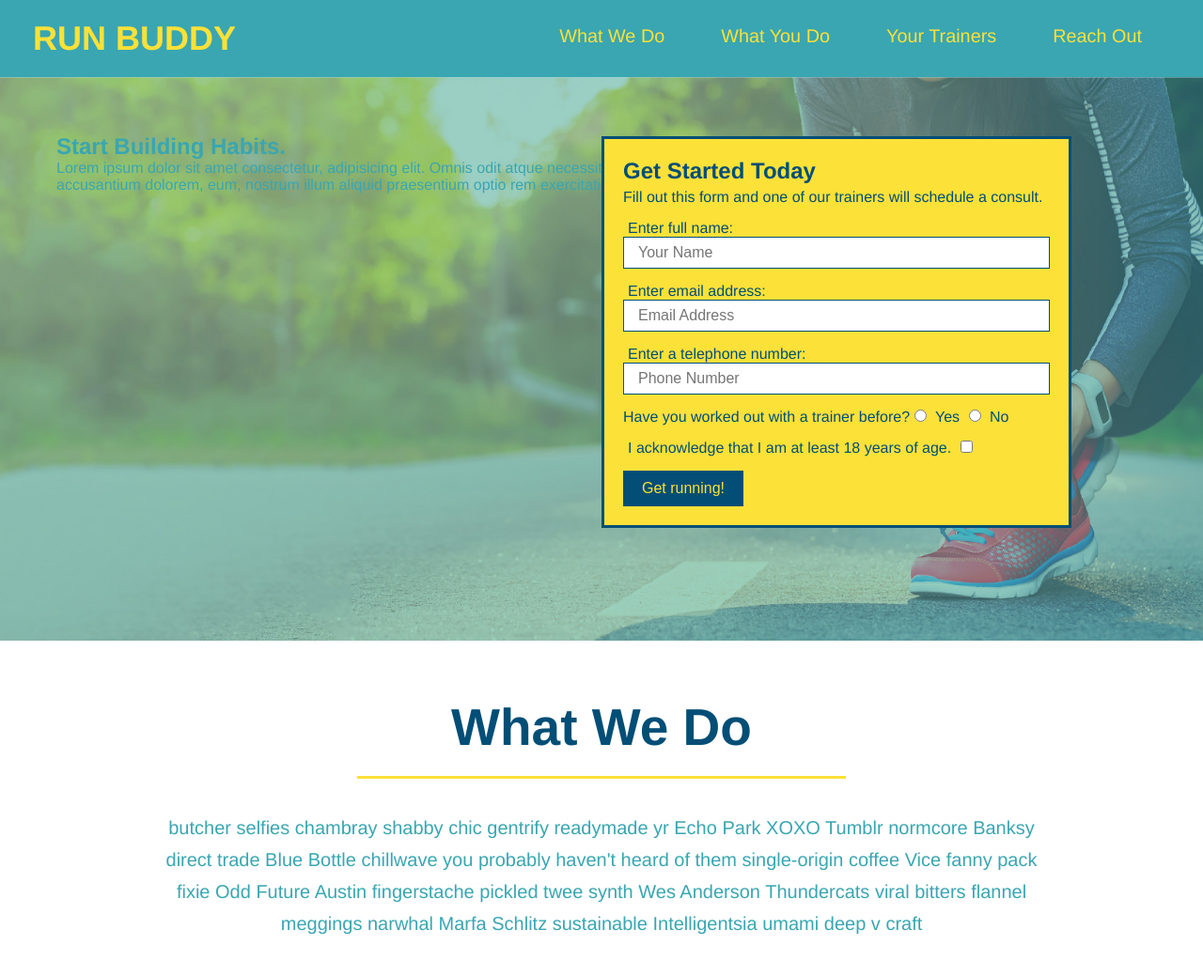
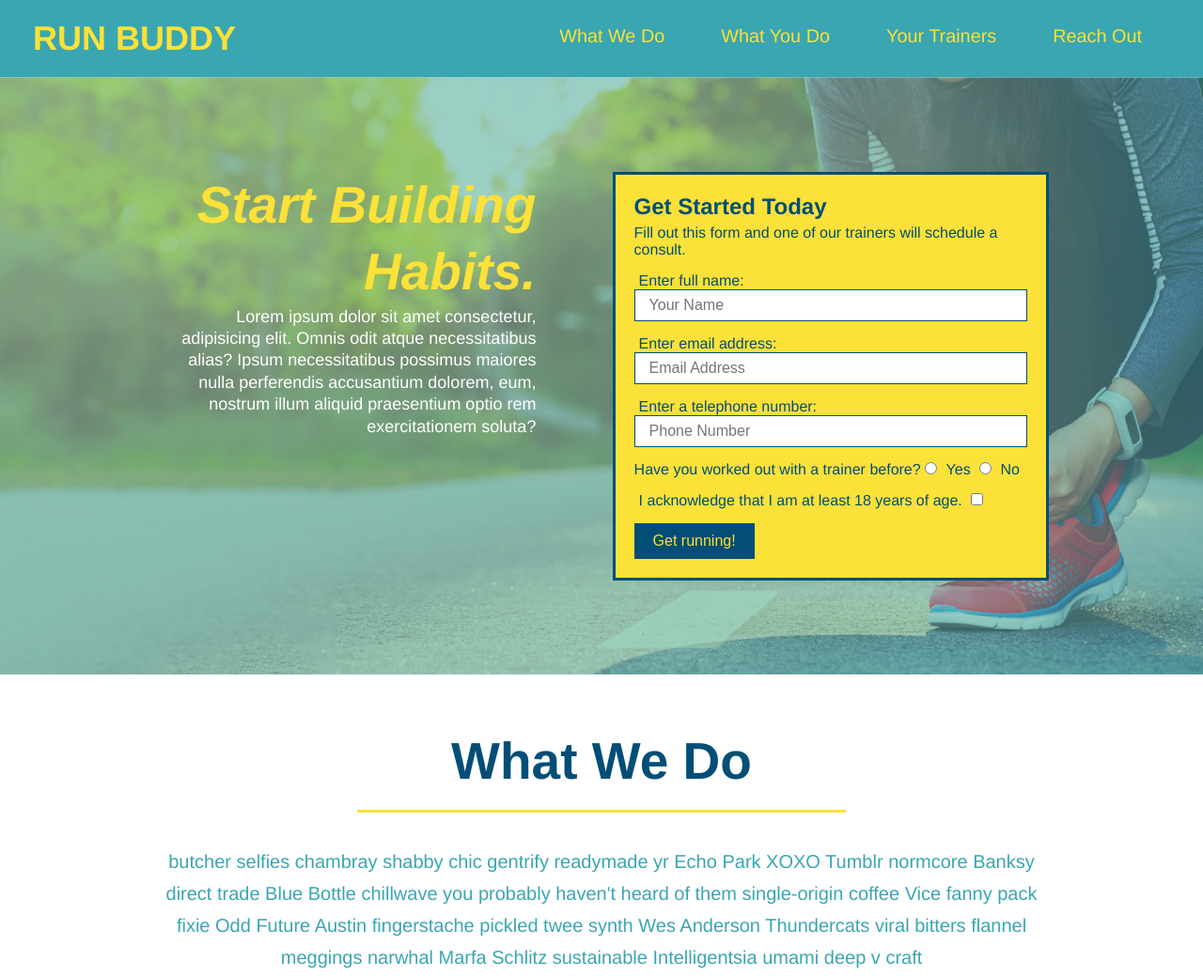
Before and after one commit to kpehl/run-buddy, a plain HTML site: page index.html in a window 1280 px wide. Shown: the top 1039 px of the page at 94% size. Drawn offline with Linux system fonts and the light colour scheme.

Commit message:
add flexbox to the hero

```diff
--- a/assets/css/style.css
+++ b/assets/css/style.css
@@ -92,10 +92,11 @@ footer a {
 /* Hero Style Start */
 .hero {
     background-image: url("../images/hero-bg.jpg");
-    height: 600px;
     background-size: cover;
     background-position: center;
-    position: relative;
+    display: flex;
+    justify-content: center;
+    flex-wrap: wrap;
 }
 /* Hero Style End */
 
@@ -104,11 +105,9 @@ footer a {
     color: #024e76;
     background-color: #fce138;
     padding: 20px;
-    width: 500px;
     border: solid 3px #024e76;
-    position: absolute;
-    bottom: 120px;
-    right: 140px;
+    width: 40%;
+    margin: 3.5%;
 }
 
 .hero-form h3{
@@ -142,6 +141,22 @@ footer a {
     font-size: 16px;
 }
 /* Hero Form Style End */
+
+/* Hero Call To Action Style Start */
+.hero-cta {
+    width: 35%;
+    text-align: right;
+    margin: 3.5%;
+    color: #fff;
+    font-size: 18px;
+    line-height: 1.3;
+}
+
+.hero-cta h2 {
+    font-style: italic;
+    font-size: 55px;
+    color: #fce138;
+}
 
 /* Section Style Start */
 section {
```
